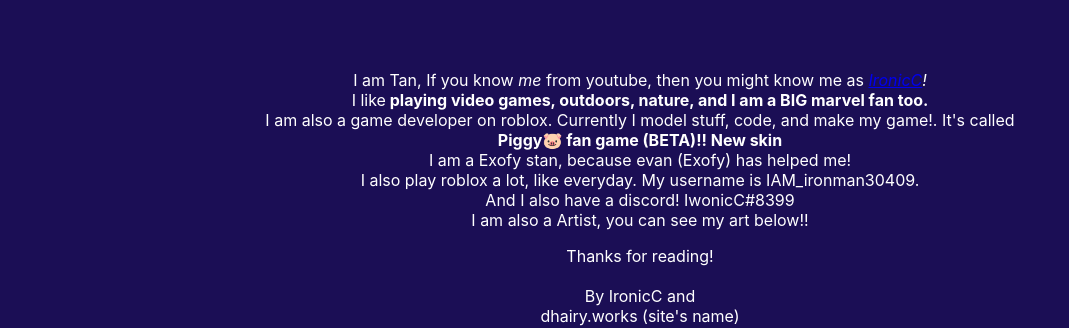
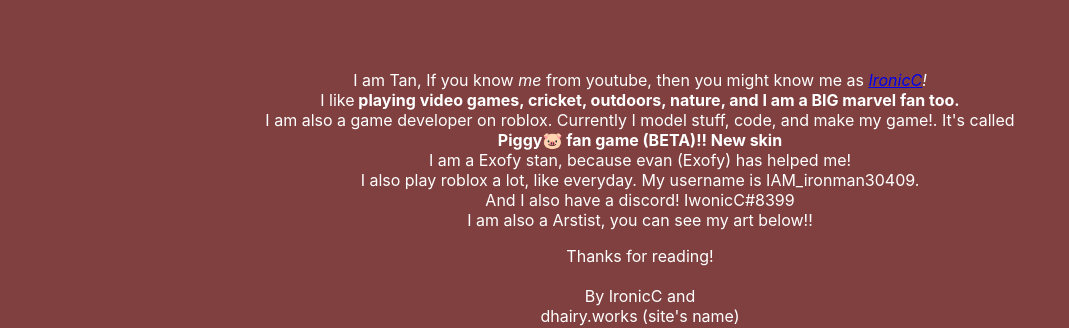
Before and after one commit to dhairy-online/iwonic-website, a plain HTML site: page index.html in a window 1280 px wide. Shown: the part 139-467 px from the top of the page, without its empty margins (0-1069 px from the left). Drawn offline with Linux system fonts and the light colour scheme.

Commit message:
Update index.html

```diff
--- a/index.html
+++ b/index.html
@@ -16,7 +16,7 @@ color:rgb(255, 255, 255);
 font-family: -apple-system, BlinkMacSystemFont, 'Segoe UI', Roboto, Oxygen, Ubuntu, Cantarell, 'Open Sans', 'Helvetica Neue', sans-serif;
 }
 body{
-  background-color: rgb(27, 14, 85);
+  background-color: rgb(128, 64, 64);
 }
 h1 {
 text-align: center;
@@ -34,14 +34,15 @@ font-family: 'Franklin Gothic Medium', 'Arial Narrow', Arial, sans-serif;
 <h1>Hello!👋🏼 </h1><br>
     <br>
     <br>
-<p>I am Tan, If you know <em>me</em> from youtube, then you might know me as <em><a href="https://www.youtube.com/channel/UCnyNqnQ68IPrHRlUrgnZxeQ">IronicC</a>!</em> <br>
-I like<strong> playing video games, outdoors, nature, and I am a BIG marvel fan too.</strong> <br>
+<p>I am Tan, If you know <em>me</em> from youtube, then you might know me as <em><a href="https://www.youtube.com/channe
+    l/UCnyNqnQ68IPrHRlUrgnZxeQ">IronicC</a>!</em> <br>
+I like<strong> playing video games, cricket,  outdoors, nature, and I am a BIG marvel fan too.</strong> <br>
 I am also a game developer on roblox. Currently I model stuff, code, and make my game!. It's called<br>
 <strong>Piggy🐷 fan game (BETA)!! New skin</strong> <br>
 I am a Exofy stan, because evan (Exofy) has helped me! <br>
 I also play roblox a lot, like everyday. My username is IAM_ironman30409.<br>
 And I also have a discord! IwonicC#8399<br>
-I am also a Artist, you can see my art below!! <br>
+I am also a Arstist, you can see my art below!! <br>
 
 </p>
 <p>Thanks for reading!<br>
```
